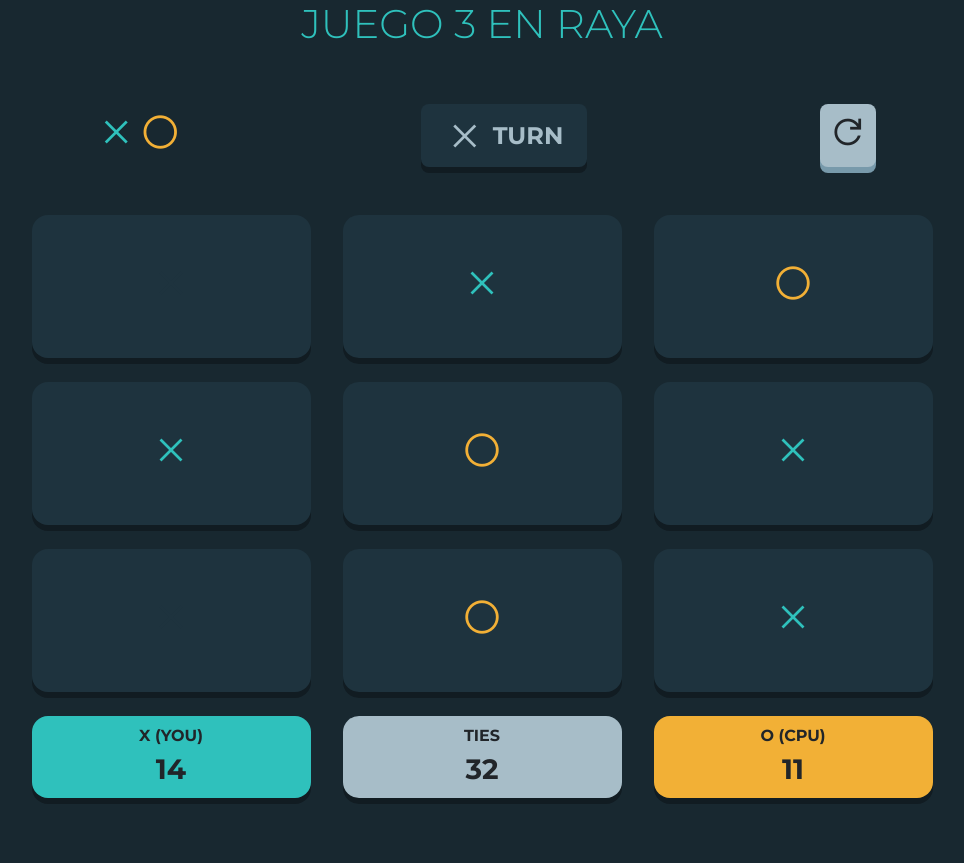
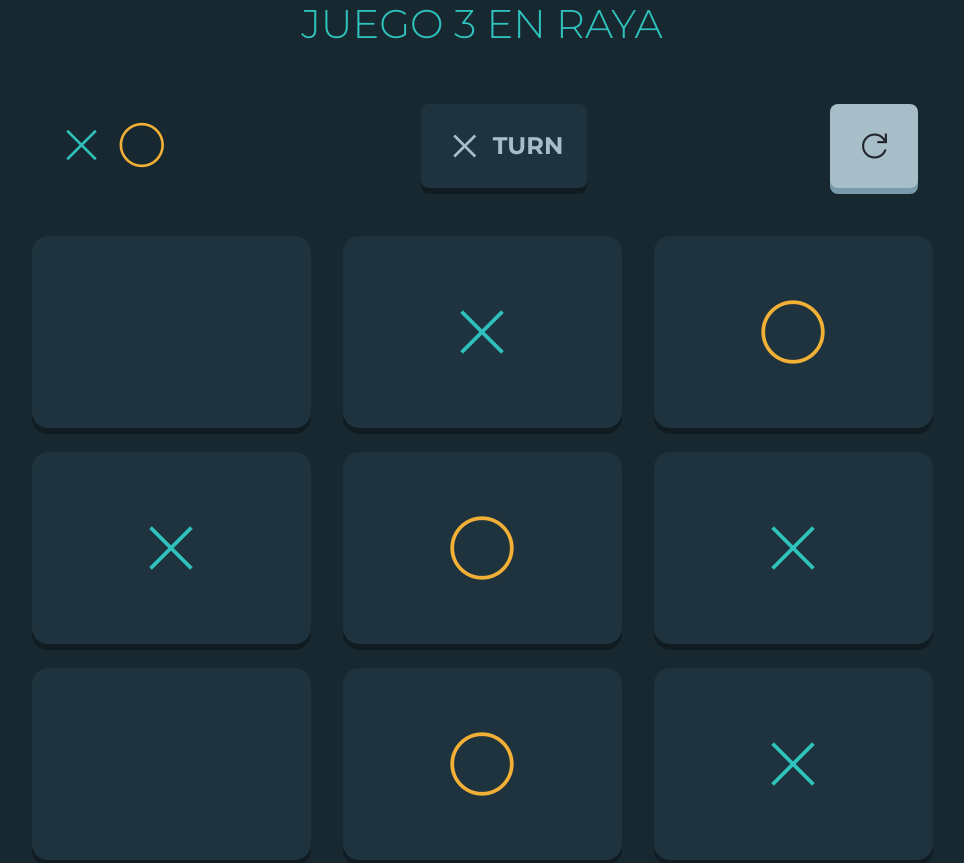
Before and after one commit to Lornag89/3-In-a-row-game-layout-Bootstrap-, a website: page Ejercicio_3_en_raya/src/index.html in a window 1280 px wide. Shown: the top 863 px of the page, without its empty margins (158-1122 px from the left). Before the commit the page ends 822 px from the top, so only its background shows below. Drawn offline with nearby package versions, Linux system fonts and the light colour scheme.

Commit message:
icons adjustment

```diff
--- a/Ejercicio_3_en_raya/src/index.html
+++ b/Ejercicio_3_en_raya/src/index.html
@@ -19,19 +19,19 @@
         <h1 class="text-success text-center">JUEGO 3 EN RAYA</h1>
 
         <!-- *Top Side -->
-        <div class=" p-5 d-flex justify-content-between justify-content-md-around">
+        <div class=" py-5 d-flex justify-content-around">
             <div class="icon-top-box p-2">
-                <span class="material-symbols-outlined text-success fs-1">close</span>
-                <span class="material-symbols-outlined text-warning fs-1">circle</span>
+                <span class="material-symbols-outlined text-success display-4">close</span>
+                <span class="material-symbols-outlined text-warning display-4">circle</span>
             </div>
 
-            <div class="bg-secondary d-flex sha-sec px-4 align-items-center rounded-3 ">
+            <div class="bg-secondary d-flex sha-sec px-4 align-items-center rounded-3">
                 <span class="material-symbols-outlined text-light fs-1">close</span>
                 <p class=" text-light mb-0 ms-2 fs-4 fw-bolder">TURN</p>
             </div>
 
-            <div class="icon-top-right bg-light rounded-3 sha-suc">
-                <span class="material-symbols-outlined fs-1 p-2">refresh</span>
+            <div class="icon-top-right bg-light rounded-3 sha-suc d-flex align-items-center px-4">
+                <span class="material-symbols-outlined display-6">refresh</span>
             </div>
         </div>
     </header>
@@ -42,30 +42,39 @@
         <div class="row gap-4">
 
             <div class="d-flex justify-content-center">
-                <div class="bg-secondary text-center sha-sec py-5 mx-3 col-3  rounded-4 sha-sec"><span
-                        class="material-symbols-outlined text-secondary fs-1">close</span></div>
-                <div class="bg-secondary text-center sha-sec py-5 mx-3 col-3  rounded-4 sha-sec"><span
-                        class="material-symbols-outlined text-success fs-1">close</span></div>
-                <div class="bg-secondary text-center sha-sec py-5 mx-3 col-3  rounded-4 sha-sec"><span
-                        class="material-symbols-outlined text-warning fs-1">circle</span></div>
+                <div class="bg-secondary sha-sec  mx-3 col-3  rounded-4 sha-sec d-flex  align-items-center justify-content-center">
+                    <span class="material-symbols-outlined text-secondary display-4">close</span>
+                </div>
+                <div class="bg-secondary sha-sec mx-3 col-3 rounded-4 sha-sec d-flex align-items-center justify-content-center">
+                    <span class="material-symbols-outlined text-success display-1">close</span>
+                </div>
+                <div class="bg-secondary sha-sec py-5 mx-3 col-3  rounded-4 sha-sec d-flex align-items-center justify-content-center">
+                    <span class="material-symbols-outlined text-warning display-1">circle</span>
+                </div>
             </div>
 
             <div class="d-flex justify-content-center">
-                <div class="bg-secondary text-center sha-sec py-5 mx-3 col-3  rounded-4 sha-sec"><span
-                        class="material-symbols-outlined text-success fs-1">close</span></div>
-                <div class="bg-secondary text-center sha-sec py-5 mx-3 col-3  rounded-4 sha-sec"><span
-                        class="material-symbols-outlined text-warning fs-1">circle</span></div>
-                <div class="bg-secondary text-center sha-sec py-5 mx-3 col-3  rounded-4 sha-sec"><span
-                        class="material-symbols-outlined text-success fs-1">close</span></div>
+                <div class="bg-secondary sha-sec mx-3 col-3 rounded-4 sha-sec d-flex align-items-center justify-content-center">
+                    <span class="material-symbols-outlined text-success display-1">close</span>
+                </div>
+                <div class="bg-secondary sha-sec mx-3 col-3 rounded-4 sha-sec d-flex align-items-center justify-content-center">
+                    <span class="material-symbols-outlined text-warning display-1">circle</span>
+                </div>
+                <div class="bg-secondary sha-sec py-5 mx-3 col-3  rounded-4 sha-sec d-flex align-items-center justify-content-center">
+                    <span class="material-symbols-outlined text-success display-1">close</span>
+                </div>
             </div>
 
             <div class="d-flex justify-content-center">
-                <div class="bg-secondary text-center sha-sec py-5 mx-3 col-3  rounded-4 sha-sec"><span
-                        class="material-symbols-outlined text-secondary fs-1">close</span></div>
-                <div class="bg-secondary text-center sha-sec py-5 mx-3 col-3  rounded-4 sha-sec"><span
-                        class="material-symbols-outlined text-warning fs-1">circle</span></div>
-                <div class="bg-secondary text-center sha-sec py-5 mx-3 col-3  rounded-4 sha-sec"><span
-                        class="material-symbols-outlined text-success fs-1">close</span></div>
+                <div class="bg-secondary sha-sec  mx-3 col-3  rounded-4 sha-sec d-flex align-items-center justify-content-center">
+                    <span class="material-symbols-outlined text-secondary display-4">close</span>
+                </div>
+                <div class="bg-secondary sha-sec mx-3 col-3 rounded-4 sha-sec d-flex align-items-center justify-content-center">
+                    <span class="material-symbols-outlined text-warning display-1">circle</span>
+                </div>
+                <div class="bg-secondary sha-sec py-5 mx-3 col-3  rounded-4 sha-sec d-flex align-items-center justify-content-center">
+                    <span class="material-symbols-outlined text-success display-1">close</span>
+                </div>
             </div>
         </div>
     </main>
```
